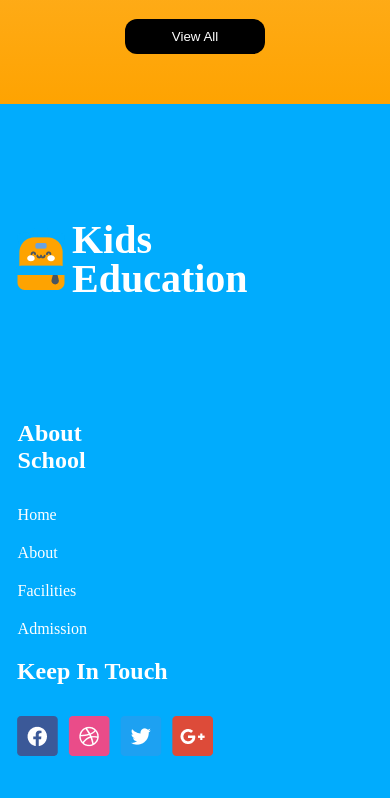
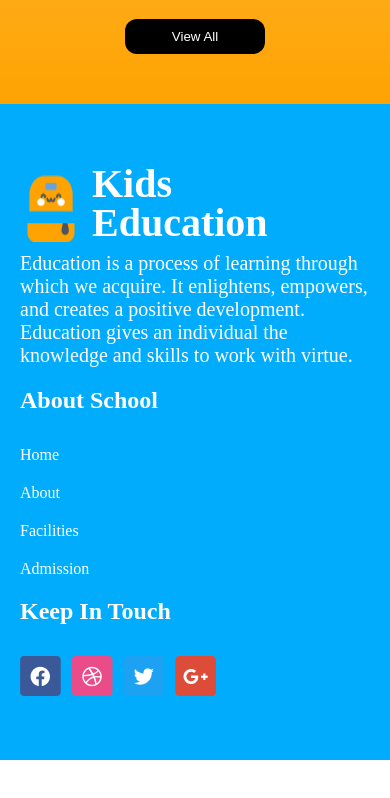
Before and after one commit to shawon129396/Kids-School-Website, a plain HTML site: page index.html in a window 390 px wide. Shown: the part 3514-4312 px from the top of the page. After the commit the page ends 4274 px from the top, so only its background shows below. Drawn offline with Linux system fonts and the light colour scheme.

Commit message:
fixed footer responsive

```diff
--- a/index.html
+++ b/index.html
@@ -1,15 +1,14 @@
 <!DOCTYPE html>
 <html lang="en">
+
 <head>
   <meta charset="UTF-8" />
   <meta name="viewport" content="width=device-width, initial-scale=1.0" />
   <link rel="stylesheet" href="styles/style.css" />
-    <link
-      rel="stylesheet"
-      href="https://cdnjs.cloudflare.com/ajax/libs/font-awesome/6.7.2/css/all.min.css"
-    />
+  <link rel="stylesheet" href="https://cdnjs.cloudflare.com/ajax/libs/font-awesome/6.7.2/css/all.min.css" />
   <title>Kids School Website</title>
 </head>
+
 <body>
   <header>
     <nav class="navbar display-flex">
@@ -145,14 +144,15 @@
     </section>
   </main>
   <footer>
-       <div class="structure display-flex">
-        <div class="foot-left display-flex">
+    <div class="structure">
+      <div class="foot-left">
+        <div class="direction-column display-flex">
           <img class="foot-left-img" src="assets/logo.png" alt="">
-          <div class="direction-column display-flex">
           <h3 class="foot-left-title">Kids <br>
             Education</h3>
-           <!-- <p class="foot-left-description">Education is a process of learning through which we acquire. <br> It enlightens, empowers, and creates a positive development. <br> Education gives an individual the knowledge and skills to work <br> with virtue.</p> -->
         </div>
+
+        <p class="foot-left-description">Education is a process of learning through which we acquire. <br> It enlightens, empowers, and creates a positive development. <br> Education gives an individual the knowledge and skills to work <br> with virtue.</p>
       </div>
       <div class="foot-middle">
         <h3 class="foot-middle-title">About School</h3>
@@ -175,4 +175,5 @@
     </div>
   </footer>
 </body>
+
 </html>
--- a/styles/style.css
+++ b/styles/style.css
@@ -2,6 +2,7 @@
   margin: 0;
   padding: 0;
 }
+
 /* shared styles */
 
 @import url("https://fonts.googleapis.com/css2?family=Quicksand:wght@300..700&family=Work+Sans:ital,wght@0,100..900;1,100..900&display=swap");
@@ -12,14 +13,17 @@
   font-weight: 400;
   font-style: normal;
 }
+
 .display-flex {
   display: flex;
 }
+
 .mixed-radius {
   border-top-left-radius: 16px;
   border-top-right-radius: 16px;
   width: 100%;
 }
+
 .btn-1 {
   height: 38px;
   position: relative;
@@ -33,6 +37,7 @@
   background-color: #95b226;
   padding: 9px 18px 10px 19px;
 }
+
 .btn-2 {
   height: 38px;
   position: relative;
@@ -46,6 +51,7 @@
   background-color: #5d58f0;
   padding: 9px 18px 10px 19px;
 }
+
 .btn-3 {
   position: relative;
   top: -130px;
@@ -58,6 +64,7 @@
   background-color: #95b226;
   padding: 9px 18px 10px 19px;
 }
+
 .btn-4 {
   position: relative;
   top: -130px;
@@ -70,6 +77,7 @@
   background-color: #95b226;
   padding: 9px;
 }
+
 .space-btn {
   margin: 80px 621px 60px 480px;
   text-wrap: nowrap;
@@ -79,30 +87,39 @@
 .orange-color {
   color: orange;
 }
+
 .skyblue-color {
   color: #01acfd;
 }
+
 .skyblue-color-another {
   color: #05d4df;
 }
+
 .blue-color {
   color: #5d58ef;
 }
+
 .bg-color {
   background-image: linear-gradient(to bottom, #def5ff, #ffffff);
 }
+
 .bg-color2 {
   background-image: linear-gradient(to bottom, #fff4dc, #ffffff);
 }
+
 .bg-color3 {
   background-image: linear-gradient(to bottom, #f2e8ff, #ffffff);
 }
+
 .btn-color {
   color: #64c8ff;
 }
+
 .btn-color2 {
   color: #f0aa00;
 }
+
 .btn-color3 {
   color: #8700ff;
 }
@@ -113,26 +130,32 @@
   justify-content: space-between;
   align-items: center;
 }
+
 .nav-left {
   align-items: center;
   gap: 11px;
 }
+
 .nav-title {
   color: black;
   font-size: 2rem;
   font-weight: bold;
   line-height: 30px;
 }
+
 .nav-right ul {
   align-items: center;
   gap: 32px;
 }
+
 .nav-right ul li {
   display: block;
 }
+
 .nav-right ul li a {
   text-decoration: none;
 }
+
 .nav-btn {
   color: white;
   background-color: orange;
@@ -140,6 +163,7 @@
   border: none;
   border-radius: 12px;
 }
+
 #nav-icon {
   display: none;
 }
@@ -151,18 +175,21 @@
   align-items: center;
   gap: 50px;
 }
+
 .banner-title {
   font-size: 3.5rem;
   font-weight: bold;
   line-height: 61px;
   margin-bottom: 24px;
 }
+
 .banner-description {
   font-size: 1.25rem;
   font-weight: 400px;
   line-height: auto;
   margin-bottom: 24px;
 }
+
 .banner-btn {
   color: white;
   background-color: black;
@@ -170,6 +197,7 @@
   border-radius: 12px;
   padding: 10px 47px;
 }
+
 /* curriculm section style */
 main {
   background-image: linear-gradient(#ffffff, #ffffff, rgba(254, 163, 1, 1));
@@ -180,6 +208,7 @@ main {
   margin: 80px 207px;
   margin-left: 140px;
 }
+
 .curriculum-title {
   text-align: center;
   margin-top: 60px;
@@ -188,11 +217,13 @@ main {
   font-weight: bold;
   line-height: 57.5px;
 }
+
 .box-container {
   justify-content: center;
   align-items: center;
   gap: 24px;
 }
+
 .box {
   flex-direction: column;
   justify-content: space-evenly;
@@ -202,6 +233,7 @@ main {
   width: 100%;
   height: 100%;
 }
+
 .box-img {
   margin-top: 52px;
   margin-bottom: 32px;
@@ -213,6 +245,7 @@ main {
   font-weight: bold;
   line-height: 30px;
 }
+
 .box-description {
   color: #808080;
   font-size: 1rem;
@@ -220,11 +253,13 @@ main {
   line-height: 28.3px;
   margin: 32px 50px;
 }
+
 .box-btn {
   margin-bottom: 53px;
   border: none;
   background-color: white;
 }
+
 .arrow {
   justify-content: center;
   align-items: center;
@@ -232,6 +267,7 @@ main {
   margin-top: 80px;
   margin-bottom: 60px;
 }
+
 .arrow-btn-left {
   border: none;
   border-radius: 30px;
@@ -242,6 +278,7 @@ main {
   color: #ffffff;
   background-color: #f0aa00;
 }
+
 .arrow-btn-right {
   border: none;
   border-radius: 30px;
@@ -252,6 +289,7 @@ main {
   color: #ffffff;
   background-color: #01acfd;
 }
+
 /* card section styles */
 
 .our-stories {
@@ -259,6 +297,7 @@ main {
   margin-left: 140px;
   margin-right: 140px;
 }
+
 .stories-title {
   text-align: center;
   margin-top: 60px;
@@ -267,30 +306,36 @@ main {
   font-weight: bold;
   line-height: 57.5px;
 }
+
 .card-container {
   gap: 19px;
 }
+
 .grid-card {
   display: grid;
   grid-template-columns: repeat(2, 1fr);
   gap: 18.87px;
 }
+
 .card-big {
   background-color: #ffffff;
   border: none;
   border-radius: 16px;
 }
+
 .card {
   background-color: #ffffff;
   border: none;
   border-radius: 16px;
 }
+
 .card-title-big {
   margin: 58px 38px 47px 38px;
   font-size: 1.5rem;
   font-weight: bold;
   line-height: 38.3px;
 }
+
 .card-description-big {
   font-size: 1rem;
   font-weight: 400px;
@@ -298,6 +343,7 @@ main {
   color: #666666;
   margin: 47px 68px 34px 38px;
 }
+
 .card-btn-big {
   border: none;
   border-radius: 47.93px;
@@ -305,6 +351,7 @@ main {
   background-color: #3cd8e8;
   padding: 9px 18px 10px 19px;
 }
+
 .card-big button {
   position: relative;
   top: -260px;
@@ -312,6 +359,7 @@ main {
   bottom: 368.44px;
   left: 38.35px;
 }
+
 .card-title {
   font-size: 1rem;
   font-weight: bold;
@@ -329,67 +377,81 @@ main {
   margin-bottom: 40px;
   margin-top: 12px;
 }
+
 /* footer section */
-footer{
+footer {
   background-color: #01ACFD;
   padding: 123px 128px 174px 140px;
 }
-.structure{
-  padding: 123px 128px 174px 140px;
-  align-items: center;
-  justify-content: space-between;
+
+.structure {
+  display: grid;
+  grid-template-columns: 3fr 1fr 1fr;
 }
-.foot-left{
-  justify-content: center;
+
+.foot-left {
   align-items: center;
   gap: 10.7px;
 }
-.foot-left-title{
+
+.foot-left-title {
   font-size: 2.5rem;
   font-weight: bold;
   line-height: 39px;
   color: #ffffff;
 }
-.foot-middle-title{
+
+.foot-middle-title {
   font-size: 1.5rem;
   font-weight: bold;
   line-height: auto;
   color: #ffffff;
   padding-bottom: 32px;
 }
-.foot-middle ul li{
+
+.foot-middle ul li {
   display: block;
 }
-.foot-middle ul li a{
+
+.foot-middle ul li a {
   text-decoration: unset;
   color: #ffffff;
 }
-.foot-middle ul{
+
+.foot-middle ul {
   flex-direction: column;
   gap: 20px;
 
 }
-.foot-right-title{
+
+.foot-right-title {
   font-size: 1.5rem;
   font-weight: bold;
   line-height: 26px;
   color: #ffffff;
   padding-bottom: 32px;
 }
-.foot-right ul li{
+
+.foot-right ul li {
   display: block;
 }
-.foot-right ul{
+
+.foot-right ul {
   gap: 10px;
 }
-.foot-left-description{
+
+.foot-left-description {
   color: #ffffff;
   font-size: 1.25rem;
   font-weight: 400;
   line-height: auto;
-  position: relative;
+  margin-top: 35px;
+  /* position: relative;
   top: 110px;
-  left: -250px;
+  left: -250px; */
+}
+.direction-column{
+  gap: 10px;
 }
 
 
@@ -400,11 +462,13 @@ footer{
     padding: 10px 10px;
     border-bottom: 1px solid orange;
   }
+
   .nav-title,
   .nav-right,
   .nav-btn {
     display: none;
   }
+
   #nav-icon {
     font-size: 30px;
     margin-top: 10px;
@@ -419,25 +483,31 @@ footer{
     flex-direction: column-reverse;
     margin: 20px 10px;
   }
+
   .banner-image img {
     width: 336px;
     height: 413px;
   }
+
   br {
     display: none;
   }
+
   .banner-container {
     text-align: center;
   }
+
   .curriculum-title {
     text-align: center;
   }
+
   .box-container {
     flex-direction: column;
     align-items: center;
     justify-content: center;
     margin: 0 16.5px;
   }
+
   .arrow {
     display: none;
   }
@@ -461,13 +531,16 @@ footer{
   .our-stories {
     margin: 0 16px;
   }
+
   .stories-titl {
     margin: 40px 124px;
     text-wrap: nowrap;
   }
+
   .card-big {
     display: none;
   }
+
   .grid-card {
     width: 100%;
     gap: 11px;
@@ -476,6 +549,7 @@ footer{
   .card-title {
     padding: 30px 12px 12px 12px;
   }
+
   .card-container {
     flex-direction: column;
   }
@@ -492,48 +566,31 @@ footer{
     /* top: -125px; */
     /* left: 10px; */
   }
-  .structure{
-  align-items: left;
-  justify-content: left;
-  }
-  .foot-left{
-    flex-direction: row;
-    position: relative;
-    margin-top: -400px;
-    left: -270px;
-    /* padding-top: -100px; */
+  /* footer section */
+  footer{
+    padding: 60px 20px;
   }
 
-
+  .structure {
+    grid-template-columns: repeat(1, 1fr);
+    gap: 20px;
+  }
+  .foot-left-description {
+    margin-top: 10px;
+  }
   .foot-left-title br{
     display: block;
-  }
-  .foot-left-description br{
-    display: block;
-  }
-  .foot-left-description{
-    position: relative;
-    /* margin-left: 50px;
-    padding-right: -12px; */
-  }
-
-  .foot-left, .direction-column{
-    gap: 0;
-  }
-  .foot-middle{
-    position: relative;
-    top: 70px;
-    left: -500px;
-  }
-  .foot-middle ul{
-    flex-direction: column;
-  }
-  .foot-right{
-    position: relative;
-    top: 250px;
-    left: -570px;
   }
 
 
 
+
+
+
+
+
+
+
+
+
 }
```
Lines whose indentation alone changed are shown as unchanged.
